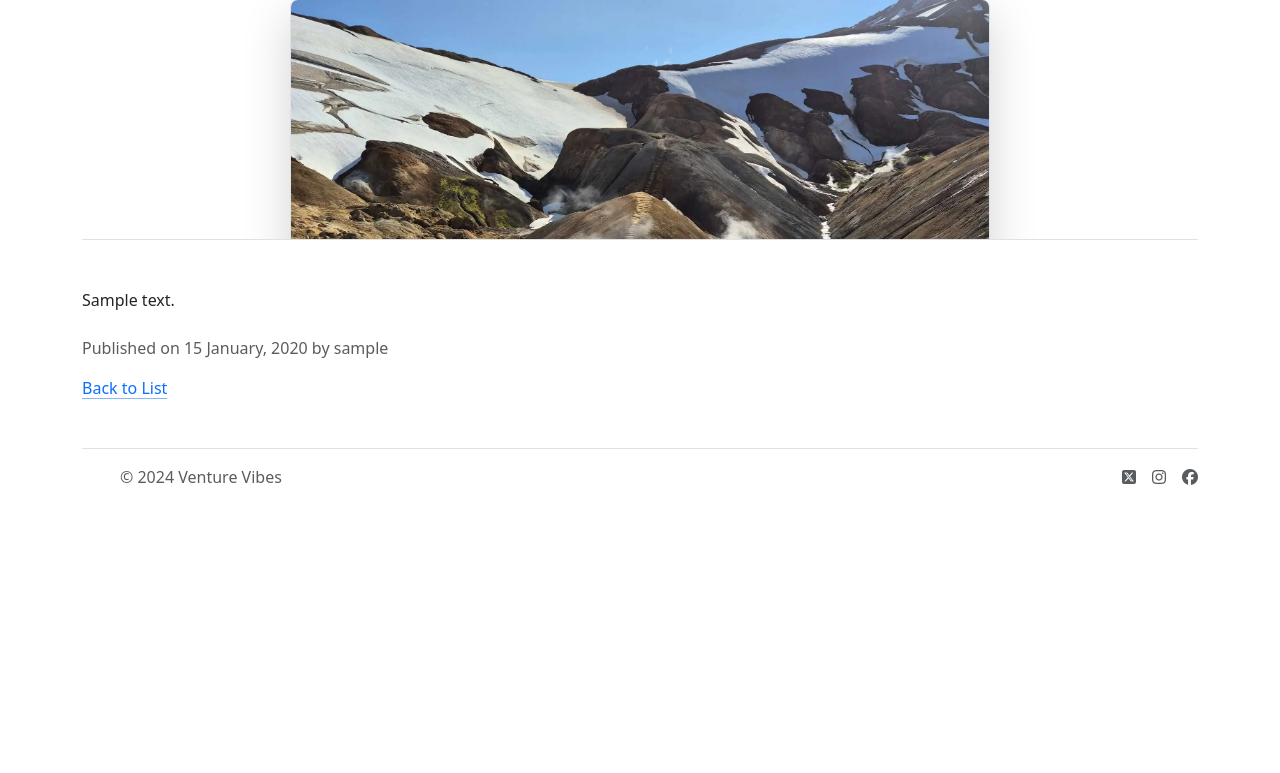
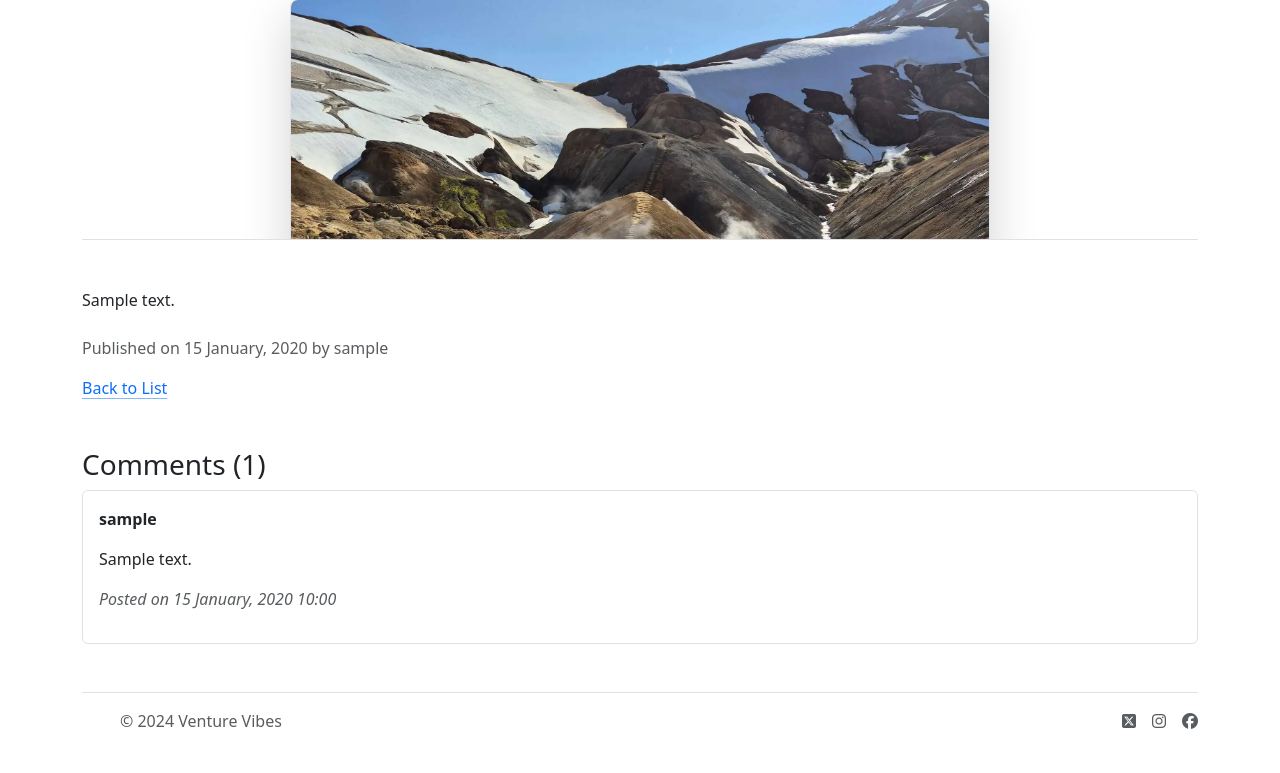
Before and after one commit to yanidruffy/venture-vibes, a Django app: a page that uses blog/templates/blog/post_detail.html in a window 1280 px wide. Shown: the part 245-1018 px from the top of the page. Before the commit the page ends 730 px from the top, so only its background shows below. Run offline with Django 4.2, Linux system fonts and the light colour scheme; tables that the repository leaves empty hold one stand-in row (values such as "Sample post"); parts of the project's set-up code (start-up, migrations or seed data) failed here and were passed over; some libraries are stand-ins or nearby versions.

Commit message:
feat: Add comment section to post_detail.html

```diff
--- a/blog/templates/blog/post_detail.html
+++ b/blog/templates/blog/post_detail.html
@@ -2,8 +2,8 @@
 {% load static %}
 {% block content %}
 
+<!-- Hero Section -->
 <div class="container">
-    <!-- Hero Section -->
     <div class="px-4 pt-5 my-5 text-center border-bottom">
         <h1 class="display-4 fw-bold text-body-emphasis">{{ post.title }}</h1>
         <div class="overflow-hidden" style="max-height: 30vh;">
@@ -23,5 +23,23 @@
     </p>
     <a href="{% url 'blog:post_list' %}" class="icon-link gap-1 icon-link-hover">Back to List</a>
 </div>
-
+<!-- Comments Section -->
+<div class="container my-5">
+    <h3>Comments ({{ comment_count }})</h3>
+    {% if comments %}
+    <ul class="list-unstyled">
+        {% for comment in comments %}
+            <li class="mb-4">
+                <div class="comment-body p-3 border rounded">
+                    <p><strong>{{ comment.author }}</strong></p>
+                    <p>{{ comment.body }}</p>
+                    <p class="text-muted"><em>Posted on {{ comment.created|date:"j F, Y H:i" }}</em></p>
+                </div>
+            </li>
+        {% endfor %}
+    </ul>
+    {% else %}
+    <p>No comments yet.</p>
+    {% endif %}
+</div>
 {% endblock %}
```
